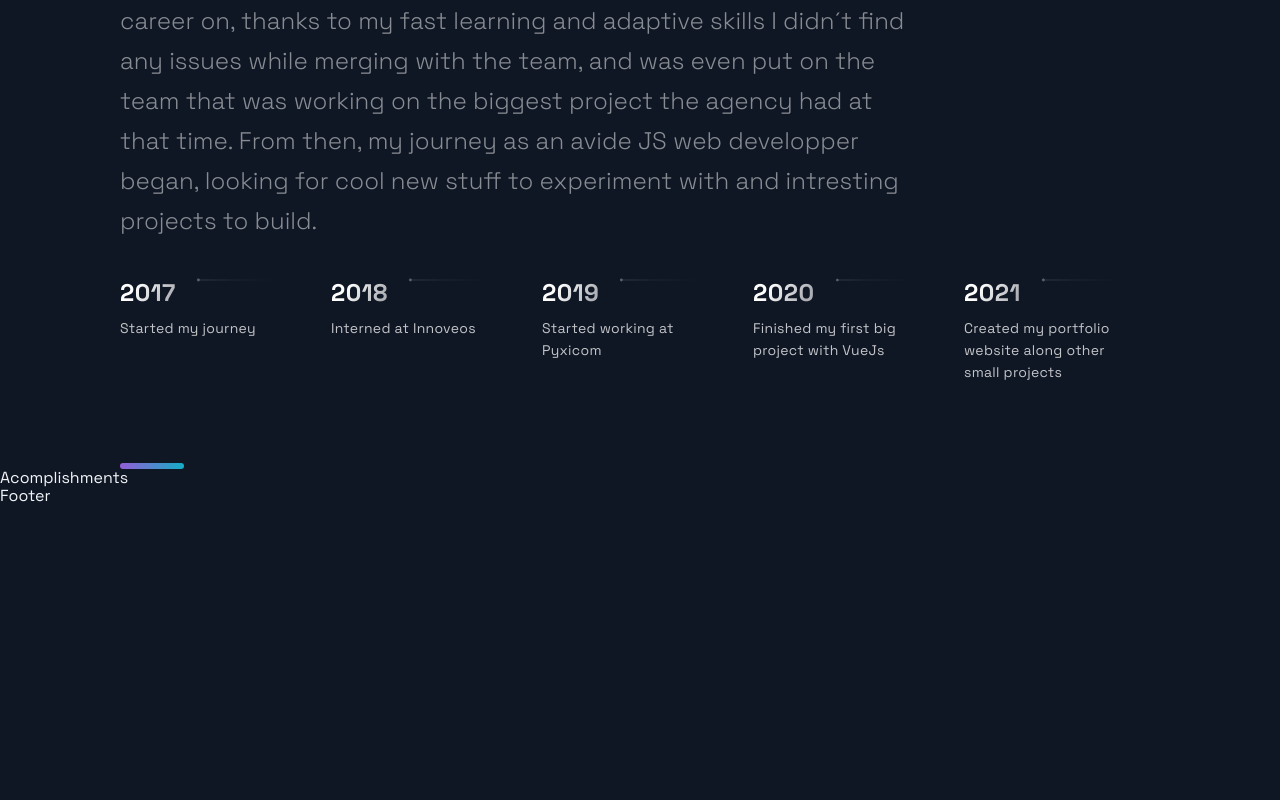
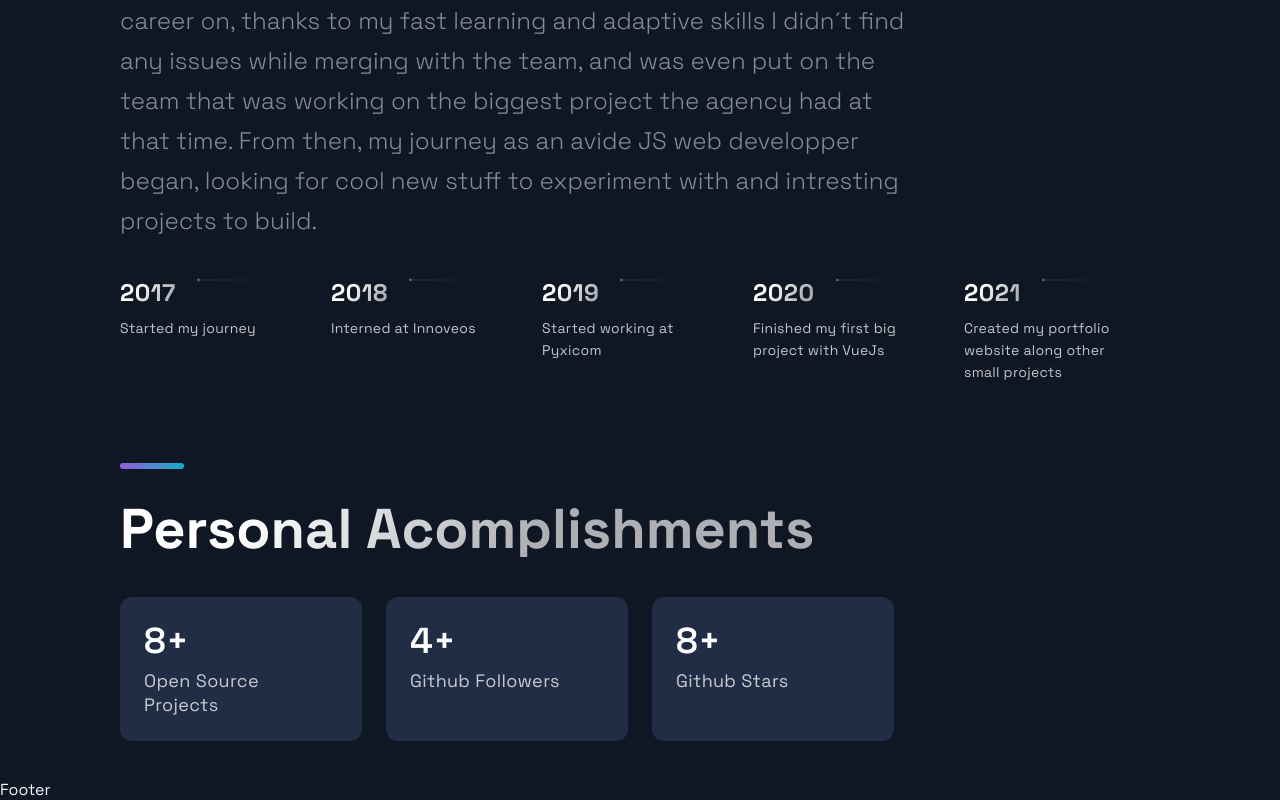
Before and after one commit to paradoxial-composition/portfolio_website--wip-NextJS-, a Next.js app: page / in a window 1280 px wide. Shown: the part 3012-3812 px from the top of the page. Before the commit the page ends 3518 px from the top, so only its background shows below. Built offline with nearby package versions, Linux system fonts and the light colour scheme.

Commit message:
Add Acomplishment section

```diff
--- a/src/components/Acomplishments/Acomplishments.js
+++ b/src/components/Acomplishments/Acomplishments.js
@@ -4,16 +4,23 @@ import { Section, SectionDivider, SectionTitle } from '../../styles/GlobalCompon
 import { Box, Boxes, BoxNum, BoxText } from './AcomplishmentsStyles';
 
 const data = [
-  { number: 20, text: 'Open Source Projects'},
-  { number: 1000, text: 'Students', },
-  { number: 1900, text: 'Github Followers', },
-  { number: 5000, text: 'Github Stars', }
+  { number: 8, text: 'Open Source Projects'},
+  { number: 4, text: 'Github Followers', },
+  { number: 8, text: 'Github Stars', }
 ];
 
 const Acomplishments = () => (
-  <div>
-    Acomplishments
-  </div>
+  <Section>
+    <SectionTitle>Personal Acomplishments</SectionTitle>
+    <Boxes>
+      {data.map( (card, index) => (
+        <Box key={index}>
+          <BoxNum>{card.number}+</BoxNum>
+          <BoxText>{card.text}</BoxText>
+        </Box>
+      ))}
+    </Boxes>
+  </Section>
 );
 
 export default Acomplishments;
```
